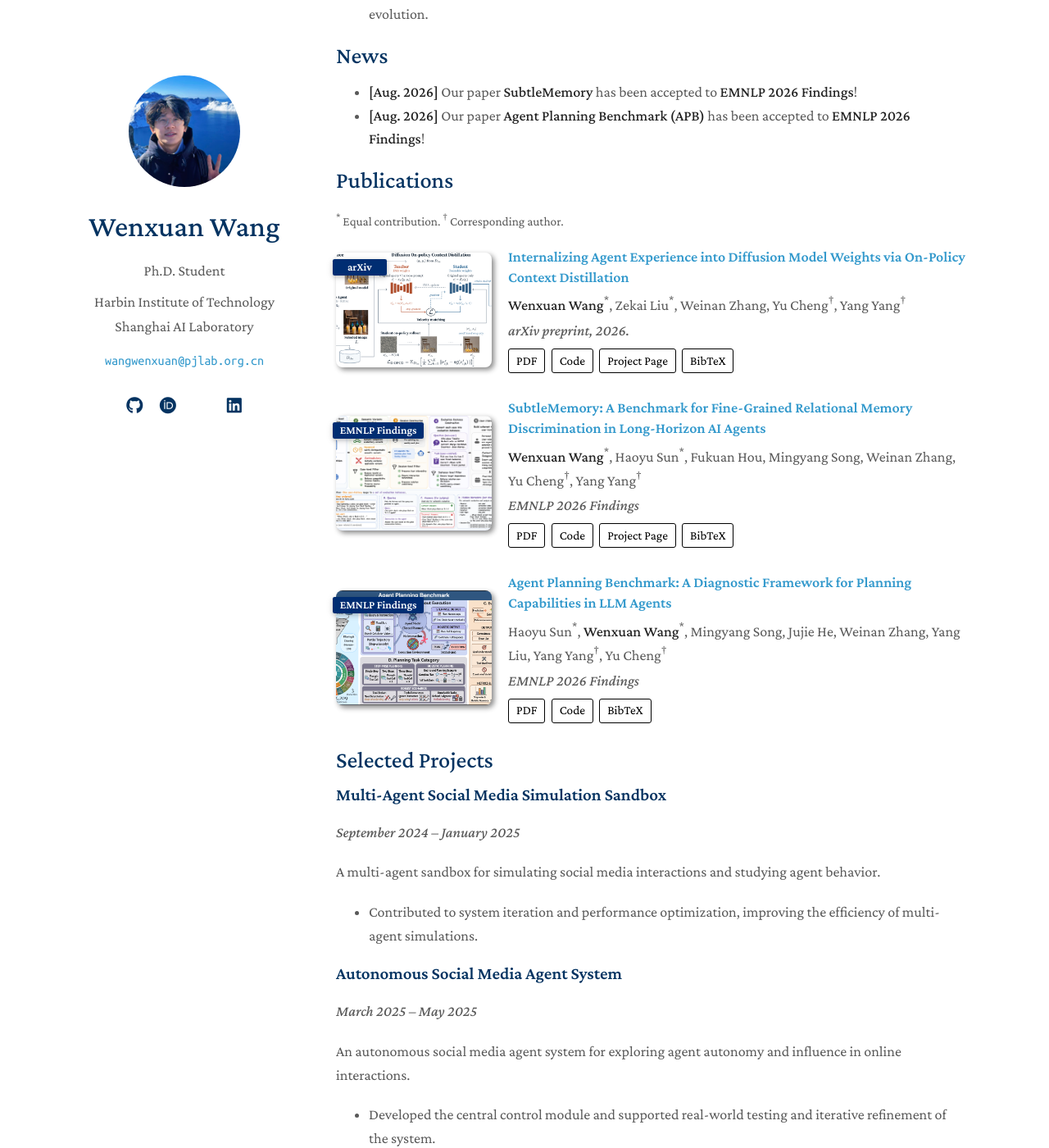
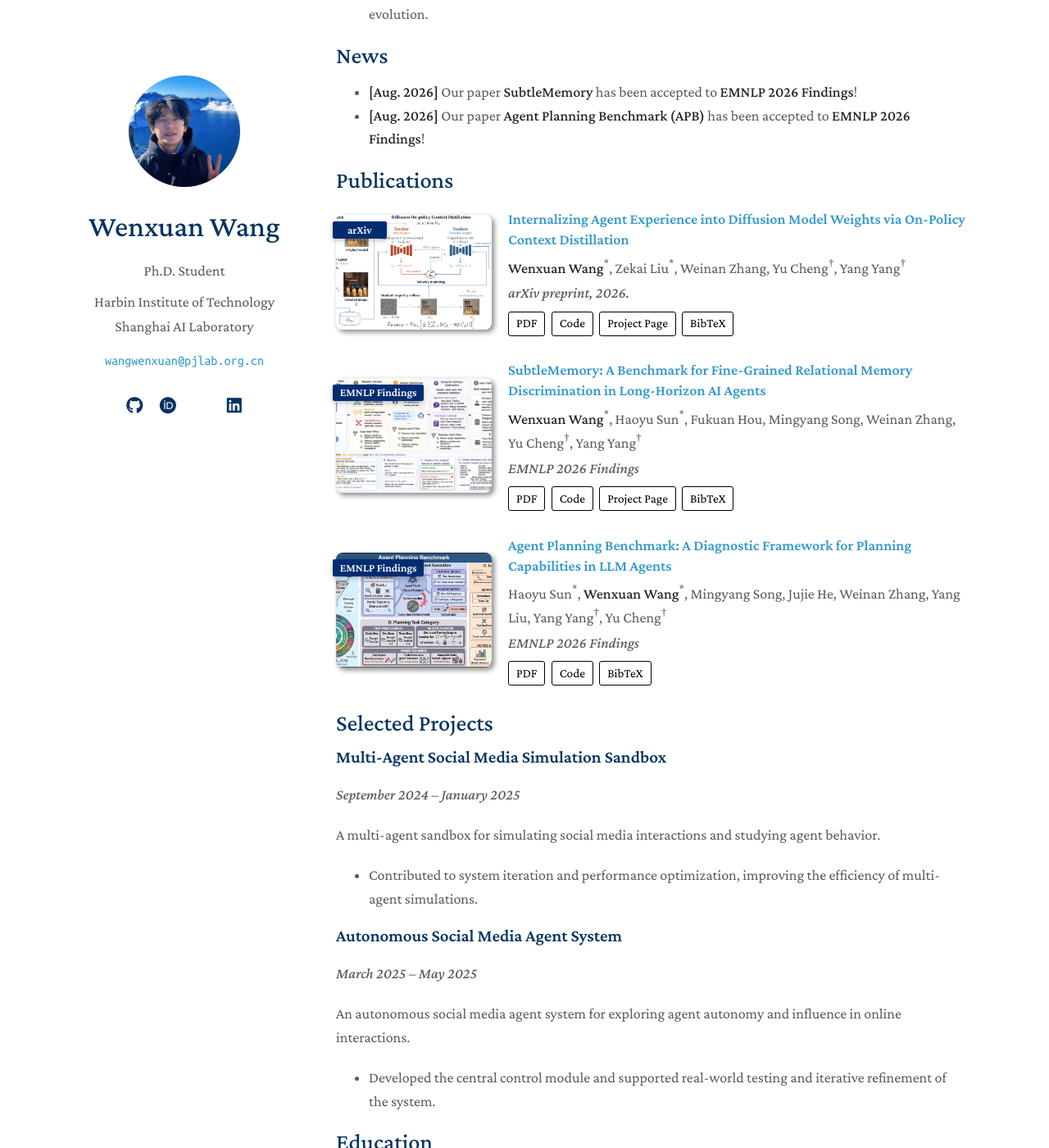
Before and after one commit to Yummytanmo/Yummytanmo.github.io, a Jekyll site: the page built from index.md, in a window 1280 px wide and 1400 px high, scrolled down 376 px. Shown: the whole window at 82% size. Built offline with Jekyll 4.4.1, drawn with Linux system fonts in a browser that asks for light colours; a style sheet for code colours, icons or effects is not loaded; our own code applies the rules of GitHub Pages for plain Markdown files.

Commit message:
Remove publication author symbol legend

```diff
--- a/_includes/publications.md
+++ b/_includes/publications.md
@@ -1,7 +1,6 @@
 {% if site.data.publications.main.size > 0 %}
 <h2 id="publications">Publications</h2>
 <div class="publications">
-  <p class="author-legend"><sup>*</sup> Equal contribution. <sup>†</sup> Corresponding author.</p>
   <ol class="bibliography">
     {% for paper in site.data.publications.main %}
     <li>
--- a/assets/css/custom.css
+++ b/assets/css/custom.css
@@ -15,7 +15,6 @@ section { width: calc(100% - 310px); }
 .social-icons .profile-placeholder { display: inline-block; height: 2.4rem; color: #043361; text-align: center; font-size: 1.15rem; line-height: 2.5rem; }
 @media (prefers-color-scheme: dark) { .social-icons .profile-placeholder { color: #3eb7f0; } }
 .publications { margin-top: 1.1rem; }
-.publications .author-legend { font-size: 0.85rem; margin-bottom: 1rem; }
 .publications ol.bibliography li { margin-bottom: 1.65rem; }
 .paper-details { min-width: 0; padding: 0 0 0 20px; }
 .without-image .paper-details { padding: 0; }
```
